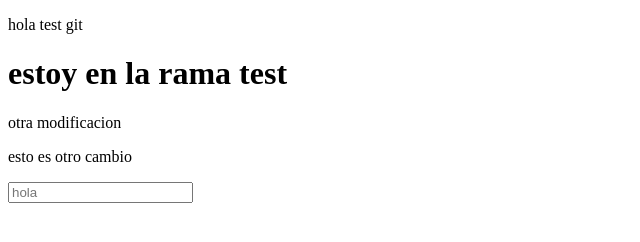
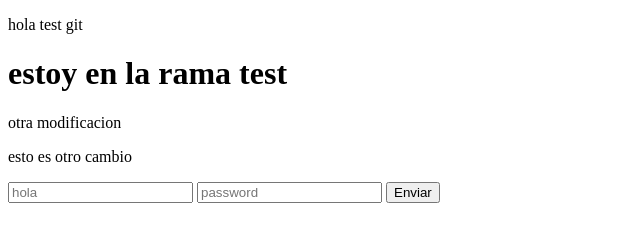
Before and after one commit to rlence/html-hello, a plain HTML site: page index.html in a window 1280 px wide. Shown: the whole page, without its empty margins (0-640 px from the left). Drawn offline with Linux system fonts and the light colour scheme.

Commit message:
feature: form login

```diff
--- a/index.html
+++ b/index.html
@@ -12,6 +12,8 @@
     <p> esto es otro cambio</p>
     <form>
         <input placeholder="hola">
+        <input  placeholder="password" type="password">
+        <input type="submit" value="Enviar" >
     </form>
 </body>
 </html>
```
